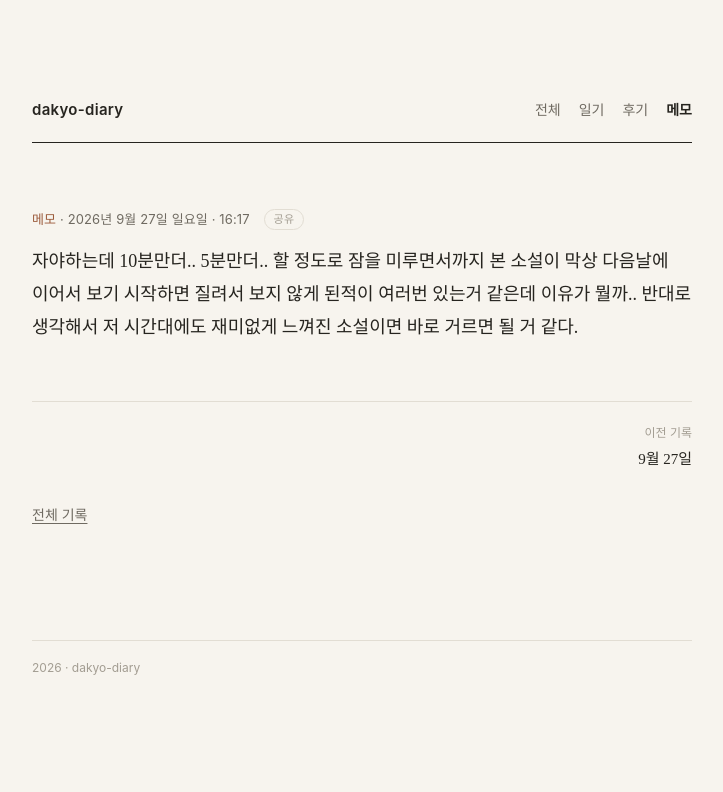
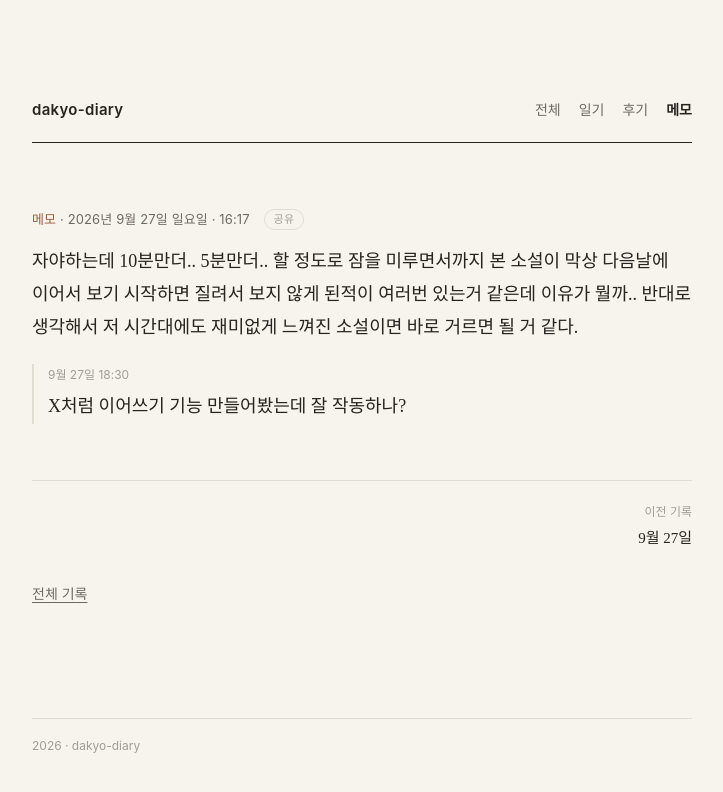
Before and after one commit to dakyo-diary/dakyo-diary.github.io, a Jekyll site: the page built from _posts/2026-09-27-diary-8.md, in a window 1280 px wide. Shown: the top 792 px of the page, without its empty margins (278-1001 px from the left). Built offline with Jekyll 4.4.1, drawn with Linux system fonts in a browser that asks for light colours; some web fonts are replaced.

Commit message:
Publish diary 8

```diff
--- a/_posts/2026-09-27-diary-8.md
+++ b/_posts/2026-09-27-diary-8.md
@@ -3,9 +3,17 @@ layout: post
 title: "9월 27일의 메모"
 date: 2026-09-27 16:17:23 +0900
 kind: memo
+reply_dates: ["2026-09-27 18:30"]
 description: "자야하는데 10분만더.. 5분만더.. 할 정도로 잠을 미루면서까지 본 소설이 막상 다음날에 이어서 보기 시작하면 질려서 보지 않게 된적이 여러번 있는거 같은데 이유가 뭘까.. 반대로 생각해서 저 시간대에도 재미없게 느껴진 소설이면 바로 거르면 될 거 같다."
 auto_title: true
 ---
 {% raw %}
 자야하는데 10분만더.. 5분만더.. 할 정도로 잠을 미루면서까지 본 소설이 막상 다음날에 이어서 보기 시작하면 질려서 보지 않게 된적이 여러번 있는거 같은데 이유가 뭘까.. 반대로 생각해서 저 시간대에도 재미없게 느껴진 소설이면 바로 거르면 될 거 같다.
+
+<div class="reply" markdown="1">
+<p class="reply-time">9월 27일 18:30</p>
+
+X처럼 이어쓰기 기능 만들어봤는데 잘 작동하나?
+
+</div>
 {% endraw %}
```
